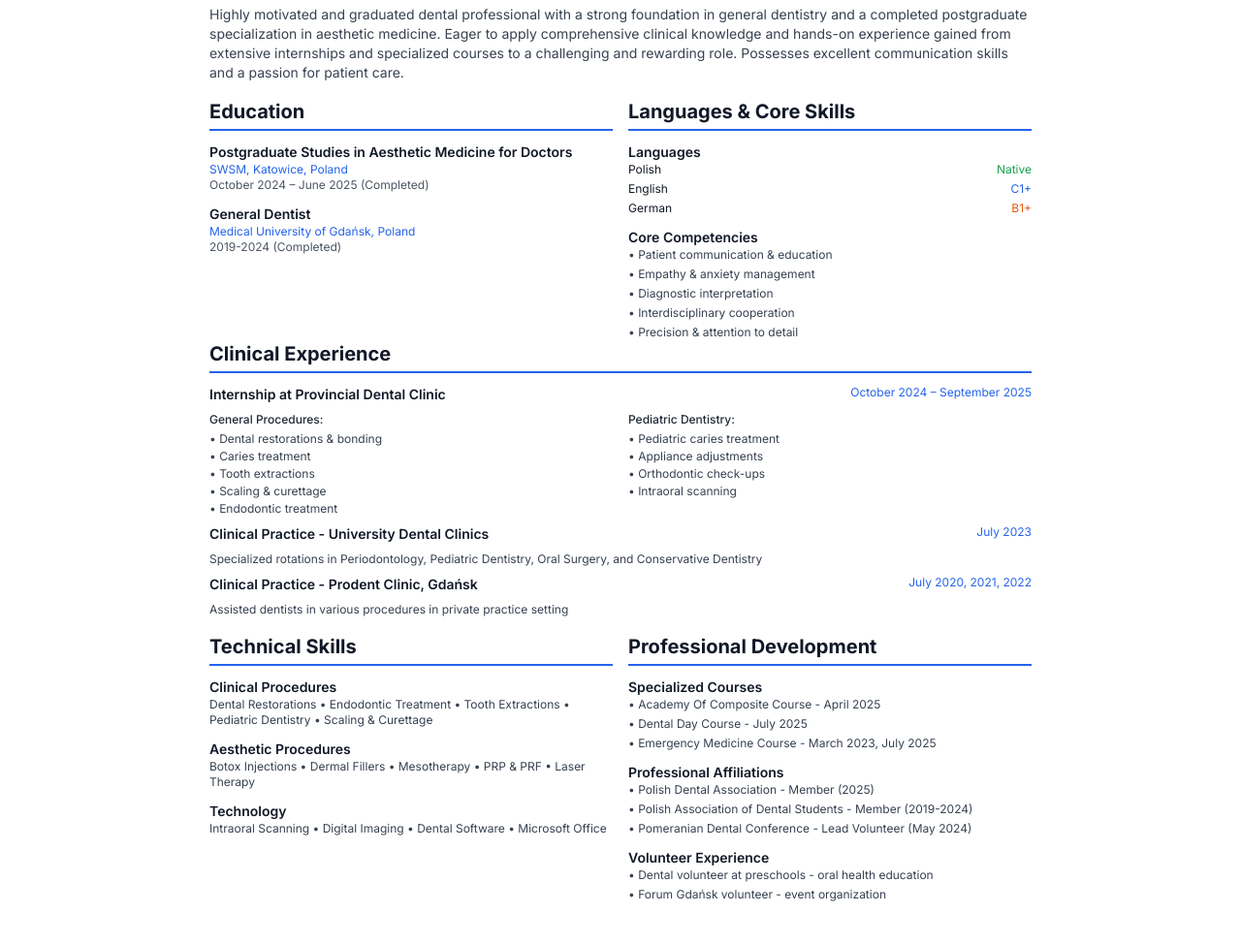
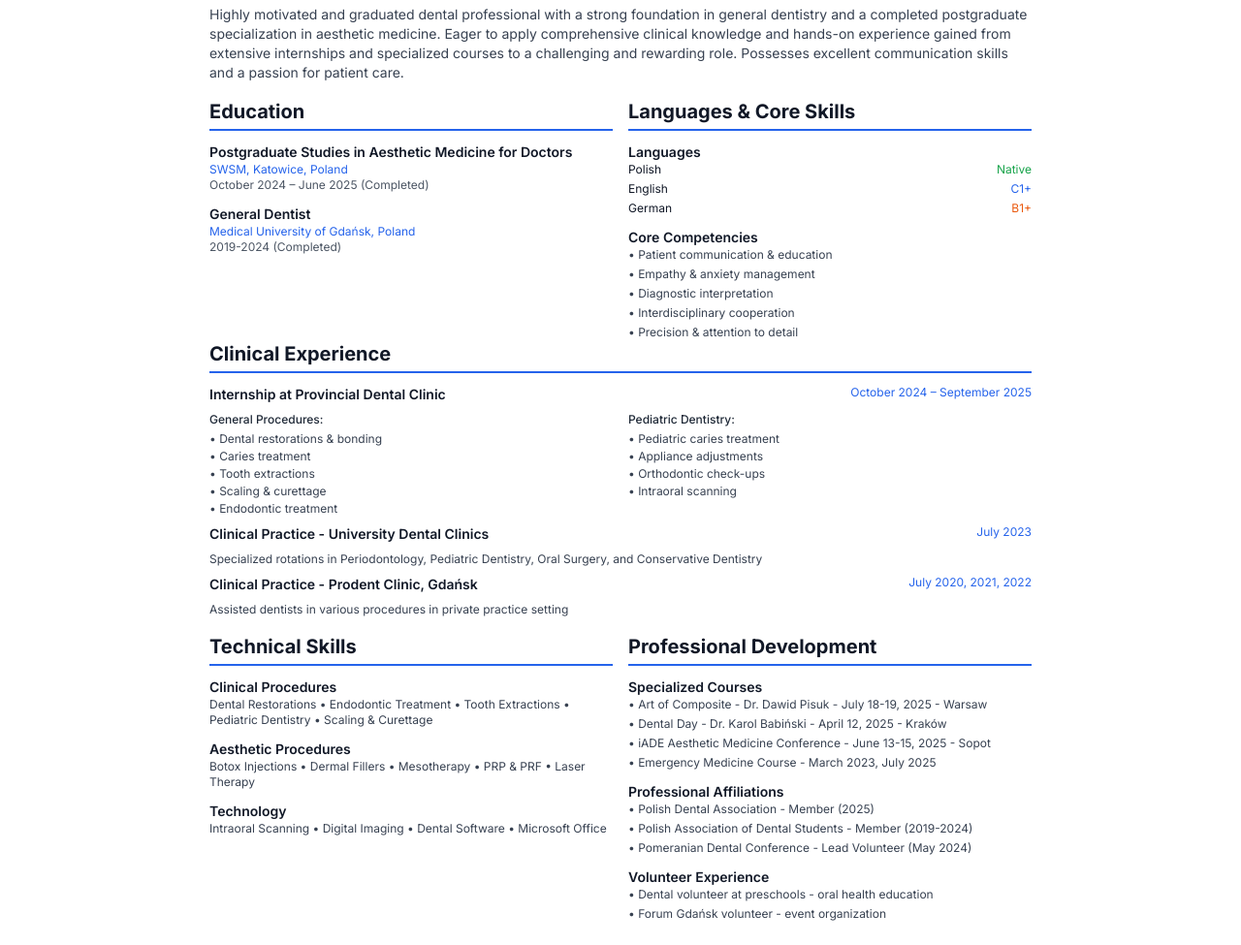
Before and after one commit to weronikakozubek/weronikakozubek.github.io, a website: page public/print.html in a window 1280 px wide. Shown: the part 115-1090 px from the top of the page at 97% size. Drawn offline with nearby package versions, Linux system fonts and the light colour scheme.

Commit message:
update print version

```diff
--- a/public/print.html
+++ b/public/print.html
@@ -333,8 +333,9 @@
                         <h3 class="font-semibold text-gray-900 text-sm"
                             data-en="Specialized Courses" data-de="Spezialisierte Kurse" data-pl="Kursy Specjalistyczne">Specialized Courses</h3>
                         <ul class="text-xs text-gray-700 space-y-1">
-                            <li data-en="• Academy Of Composite Course - April 2025" data-de="• Academy Of Composite Kurs - April 2025" data-pl="• Kurs Academy Of Composite - Kwiecień 2025">• Academy Of Composite Course - April 2025</li>
-                            <li data-en="• Dental Day Course - July 2025" data-de="• Dental Day Kurs - Juli 2025" data-pl="• Kurs Dental Day - Lipiec 2025">• Dental Day Course - July 2025</li>
+                            <li data-en="• Art of Composite - Dr. Dawid Pisuk - July 18-19, 2025 - Warsaw" data-de="• Art of Composite - Dr. Dawid Pisuk - 18.-19. Juli 2025 - Warschau" data-pl="• Art of Composite - lek. dent. Dawid Pisuk - 18-19 lipca 2025 - Warszawa">• Art of Composite - Dr. Dawid Pisuk - July 18-19, 2025 - Warsaw</li>
+                            <li data-en="• Dental Day - Dr. Karol Babiński - April 12, 2025 - Kraków" data-de="• Dental Day - Dr. Karol Babiński - 12. April 2025 - Krakau" data-pl="• Dental Day - lek. dent. Karol Babiński - 12 kwietnia 2025 - Kraków">• Dental Day - Dr. Karol Babiński - April 12, 2025 - Kraków</li>
+                            <li data-en="• iADE Aesthetic Medicine Conference - June 13-15, 2025 - Sopot" data-de="• iADE Konferenz für Ästhetische Medizin - 13.-15. Juni 2025 - Sopot" data-pl="• Konferencja Medycyny Estetycznej iADE - 13-15 czerwca 2025 - Sopot">• iADE Aesthetic Medicine Conference - June 13-15, 2025 - Sopot</li>
                             <li data-en="• Emergency Medicine Course - March 2023, July 2025" data-de="• Notfallmedizin Kurs - März 2023, Juli 2025" data-pl="• Kurs Medycyny Ratunkowej - Marzec 2023, Lipiec 2025">• Emergency Medicine Course - March 2023, July 2025</li>
                         </ul>
                     </div>
```
